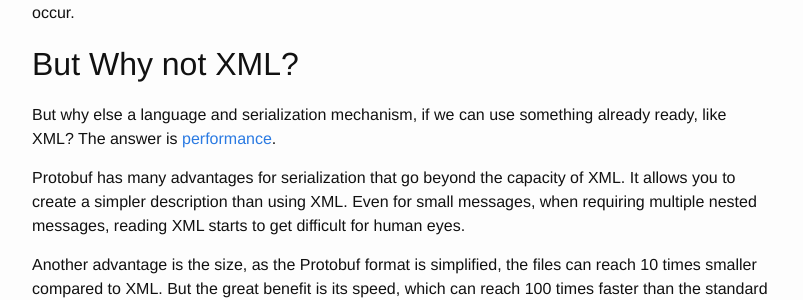
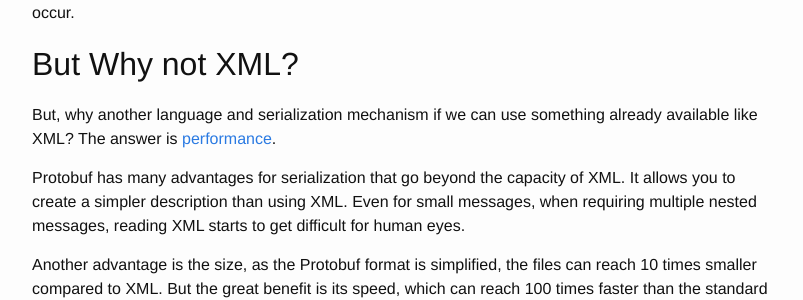
Before and after one commit to conan-io/conan-io.github.io, a Jekyll site: the page built from _posts/2019-02-06-Serializing-your-data-with-Protobuf.markdown, in a window 1280 px wide and 900 px high, scrolled down 703 px. Shown: the part 154-454 px from the top of the window, without its empty margins (238-1041 px from the left). Built offline with Jekyll 4.4.1, drawn with Linux system fonts in a browser that asks for light colours; comment, search, counter and statistics services are not loaded.

Commit message:
Update _posts/2019-02-06-Serializing-your-data-with-Protobuf.markdown
Co-Authored-By: uilianries <uilianries@gmail.com>

```diff
--- a/_posts/2019-02-06-Serializing-your-data-with-Protobuf.markdown
+++ b/_posts/2019-02-06-Serializing-your-data-with-Protobuf.markdown
@@ -26,7 +26,7 @@ In the example above we use a structure that represents a person's information,
 
 ## But Why not XML?
 
-But why else a language and serialization mechanism, if we can use something already ready, like XML? The answer is [performance](https://github.com/protocolbuffers/protobuf/blob/master/docs/performance.md).
+But, why another language and serialization mechanism if we can use something already available like XML? The answer is [performance](https://github.com/protocolbuffers/protobuf/blob/master/docs/performance.md).
 
 Protobuf has many advantages for serialization that go beyond the capacity of XML. It allows you to create a simpler description than using XML. Even for small messages, when requiring multiple nested messages, reading XML starts to get difficult for human eyes.
 
```
